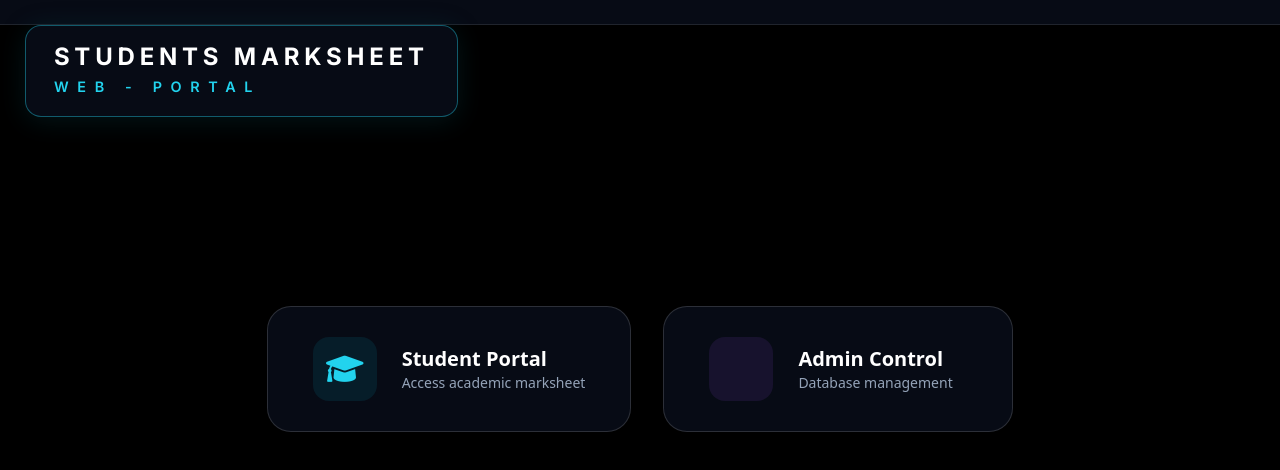
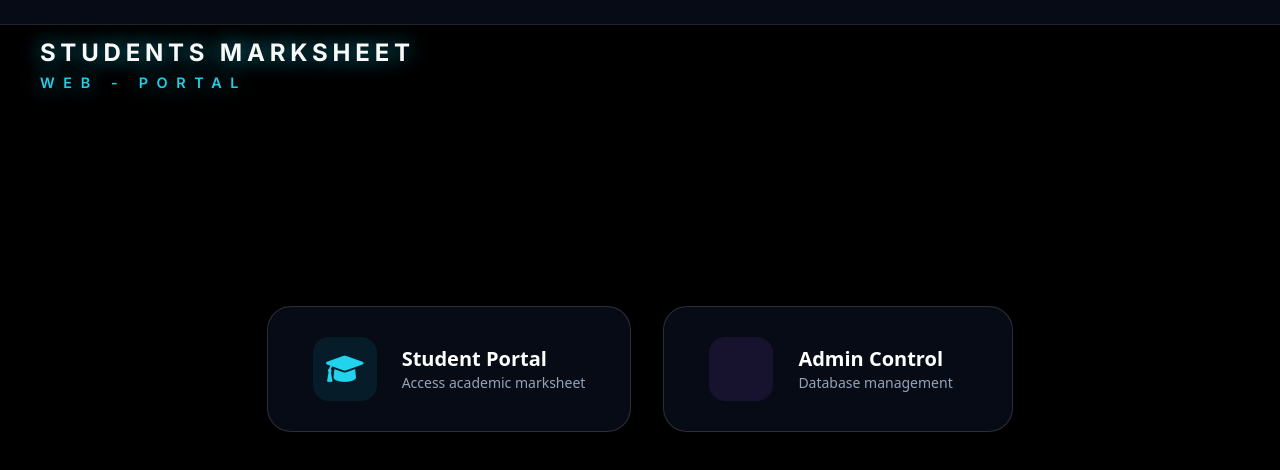
Before and after one commit to nandishnandish2000-cmyk/STUDENTS_MARKSHEET, a website: page index.html in a window 1280 px wide. Drawn offline with nearby package versions, Linux system fonts and the light colour scheme; some packages are replaced by stand-ins of ours; a script that the page names is missing; some icons are missing.

Commit message:
Deployment v22: Holographic Interface & Interaction Fix. Removed title outlines, implemented a high-end holographic pulse heading, and forced background mouse capture to ensure the robot responds to cursor movement.

```diff
--- a/index.html
+++ b/index.html
@@ -51,10 +51,11 @@
             left: 0;
             width: 100vw;
             height: 100vh;
-            z-index: -10;
+            z-index: -5;
+            /* Behind content but high enough to be prime */
             background: #000000;
-            pointer-events: none;
-            /* Let parent handle logic or keep auto if needed */
+            pointer-events: auto !important;
+            /* ENABLE MOUSE CAPTURE */
         }
 
         #robot-spline {
@@ -99,40 +100,39 @@
         }
 
         /* Overlay Text Styles */
-        @keyframes title-glimmer {
+        @keyframes holographic-pulse {
             0% {
-                border-color: rgba(34, 211, 238, 0.2);
-                box-shadow: 0 4px 24px rgba(0, 0, 0, 0.4);
+                text-shadow: 0 0 10px rgba(34, 211, 238, 0.4);
+                opacity: 0.9;
             }
 
             50% {
-                border-color: rgba(34, 211, 238, 0.6);
-                box-shadow: 0 4px 30px rgba(34, 211, 238, 0.2);
+                text-shadow: 0 0 25px rgba(34, 211, 238, 0.8), 0 0 45px rgba(34, 211, 238, 0.3);
+                opacity: 1;
             }
 
             100% {
-                border-color: rgba(34, 211, 238, 0.2);
-                box-shadow: 0 4px 24px rgba(0, 0, 0, 0.4);
+                text-shadow: 0 0 10px rgba(34, 211, 238, 0.4);
+                opacity: 0.9;
             }
         }
 
         #portal-title {
             position: fixed;
-            top: 25px;
-            left: 25px;
-            z-index: 9999;
-            /* Force to top */
+            top: 40px;
+            left: 40px;
+            z-index: 100;
             text-align: left;
             pointer-events: none;
             opacity: 0;
-            transform: translateX(-30px);
-            transition: all 1s cubic-bezier(0.16, 1, 0.3, 1);
-            background: rgba(15, 23, 42, 0.5);
-            backdrop-filter: blur(12px);
-            padding: 18px 28px;
-            border-radius: 16px;
-            border: 1px solid rgba(34, 211, 238, 0.3);
-            animation: title-glimmer 4s infinite ease-in-out;
+            transform: translateY(-10px);
+            transition: all 1.2s cubic-bezier(0.16, 1, 0.3, 1);
+            background: transparent;
+            /* Removed outline/badge background as requested */
+            padding: 0;
+            border: none !important;
+            /* REMOVED OUTLINE */
+            animation: holographic-pulse 3s infinite ease-in-out;
         }
 
         #portal-title.visible {
@@ -1323,7 +1323,7 @@
     </script>
 
     <!-- Original App Script -->
-    <script src="js/app.js?v=21"></script>
+    <script src="js/app.js?v=22"></script>
 
 </body>
 
```
